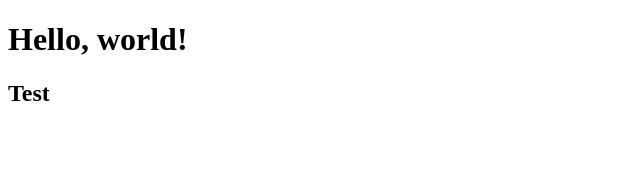
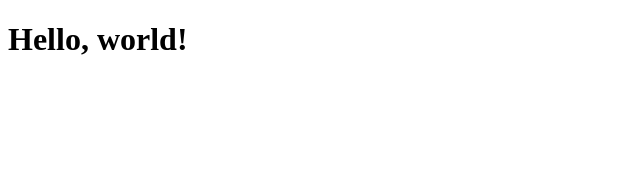
Before and after one commit to cav2008/starter-kit-client, a React app: page / in a window 1280 px wide. Shown: the top 170 px of the page, without its empty margins (0-640 px from the left). Built offline with nearby package versions, Linux system fonts and the light colour scheme.

Commit message:
clean up app

```diff
--- a/src/App.tsx
+++ b/src/App.tsx
@@ -1,10 +1,9 @@
-import React, { ReactElement } from 'react';
+import React from 'react';
 
-const App = (): ReactElement => (
-  <>
-    <h1>Hello, world!</h1>
-    <h2>Test</h2>
-  </>
-);
+const App = () => {
+  console.log('Hello World');
+
+  return <h1>Hello, world!</h1>;
+};
 
 export default App;
```
